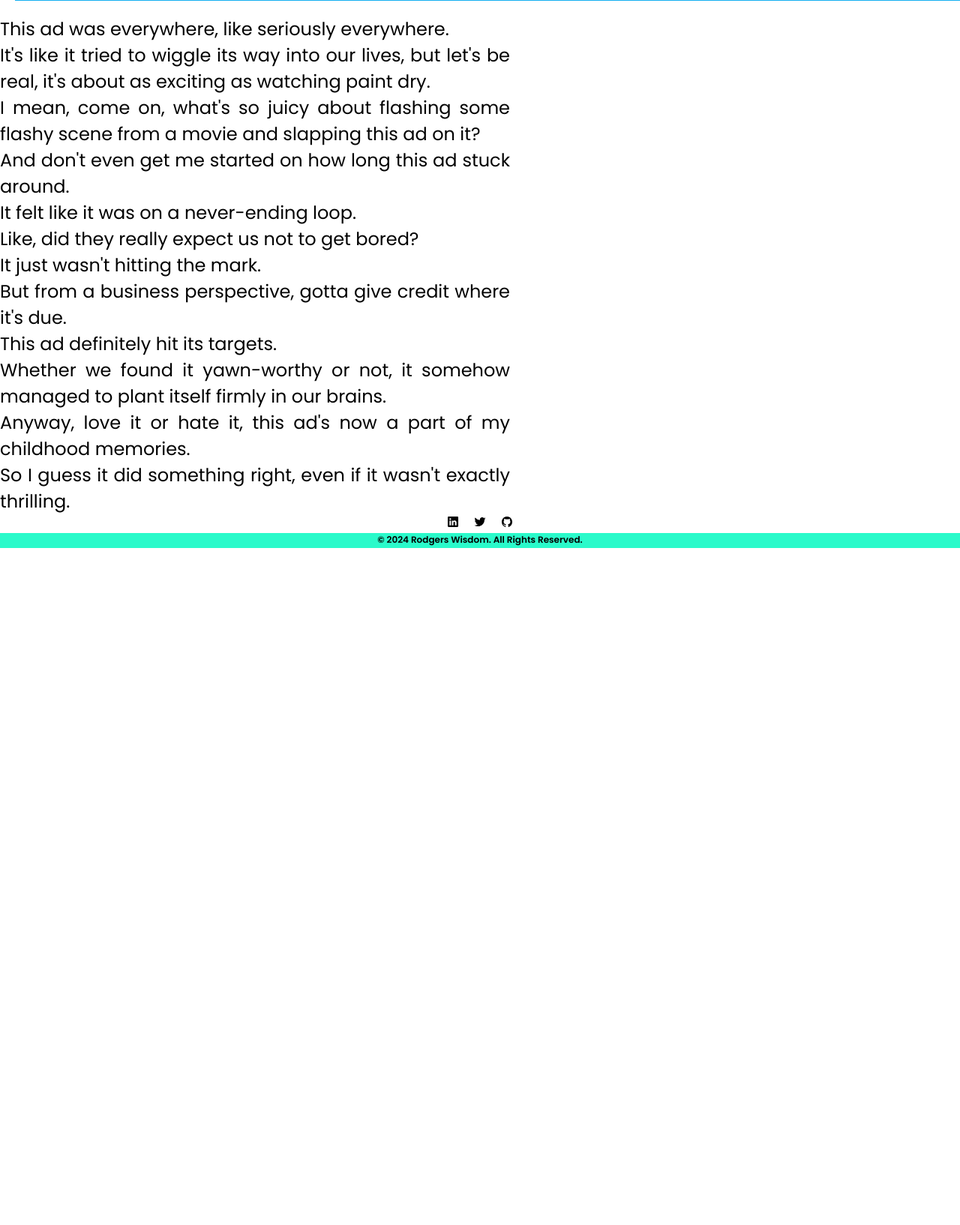
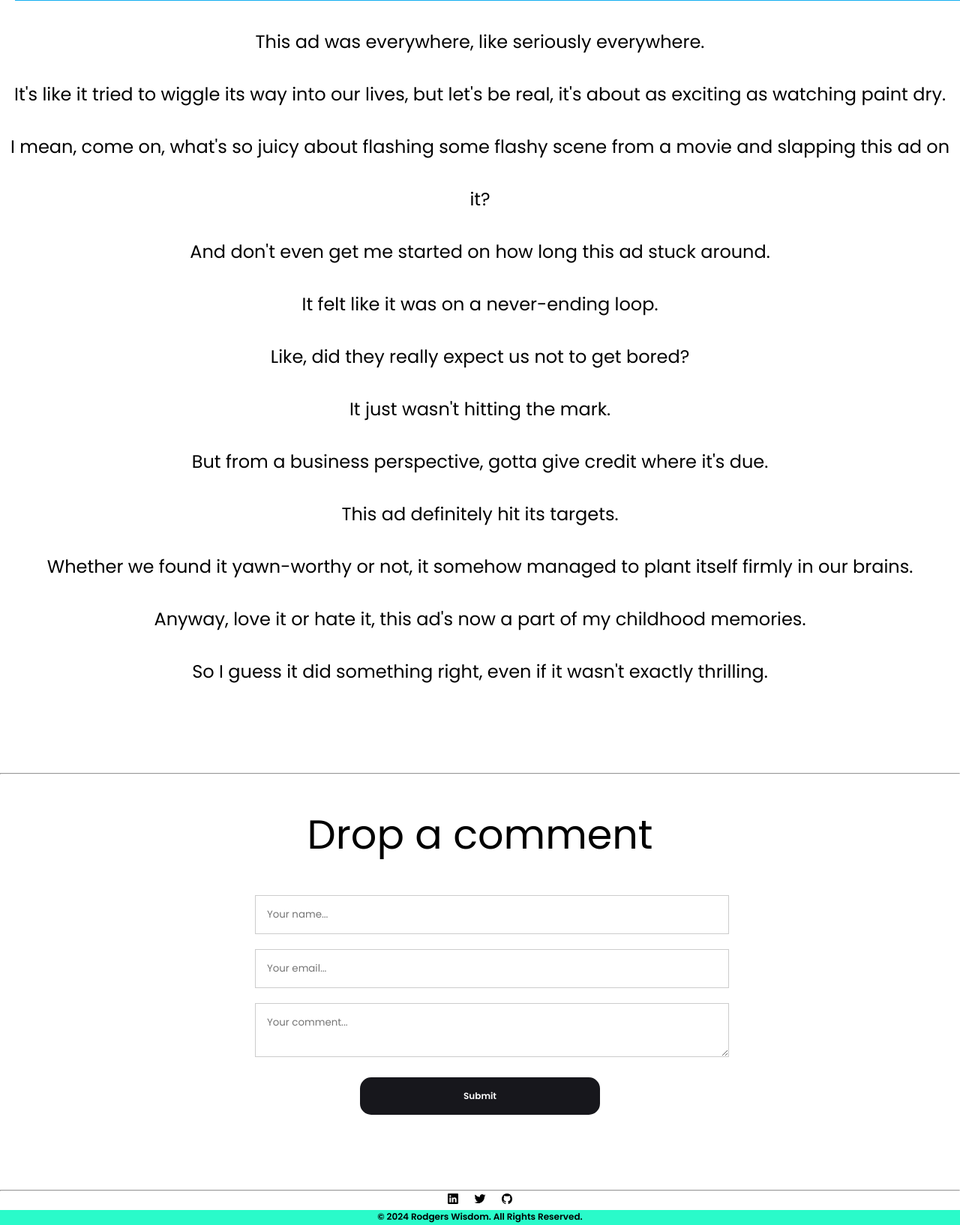
Before and after one commit to rodgerswisdom/Adons, a PHP site: page /pages/library.html in a window 1280 px wide; the page is wider, and only the part inside the window is pictured. Shown: the part 912-2546 px from the top of that part at 75% size. Before the commit the page ends 1643 px from the top of that part, so only its background shows below. Run offline with PHP 8.4, Linux system fonts and the light colour scheme.

Commit message:
library done

```diff
--- a/css/library.css
+++ b/css/library.css
@@ -25,8 +25,32 @@ video{
 }
 
 .vid-text{
-    width: 680px;
     height: auto;
-    text-align: justify;
+    line-height: 70px;
 
 }
+
+.comment-form {
+    width: 100%;
+    max-width: 600px;
+    margin: 0 auto;
+  }
+  .comment-form input, .comment-form textarea {
+    width: 100%;
+    padding: 15px;
+    margin-bottom: 20px;
+    border: 1px solid #ccc;
+  }
+  .comment-form button {
+    width: 320px;
+    height: 50px;
+    background-color: #17171c;
+    color: white;
+    border-width: 0;
+    font-weight: 600;
+    font-size: 12px;
+    border-radius: 15px;
+  }
+  .comment-form button:hover {
+    opacity: 0.8;
+  }
--- a/pages/library.html
+++ b/pages/library.html
@@ -62,10 +62,29 @@
                     <h1>Anyway, love it or hate it, this ad's now a part of my childhood memories.</h1>
                     <h1>So I guess it did something right, even if it wasn't exactly thrilling.</h1>
 
+
                 </div>
             </div>
         </section>
+        <div class="spacer2"></div>
+        <hr />
+        <section>
+            <div class="video-div-header">
+                <h1>Drop a comment</h1>
+            </div>
+            <div class="feedback">
+                <form class="comment-form">
+                    <input type="text" name="name" placeholder="Your name..." required>
+                    <input type="email" name="email" placeholder="Your email..." required>
+                    <textarea name="comment" placeholder="Your comment..." required></textarea>
+                    <button type="submit" id="CTA-btn">Submit</button>
+                </form>
+            </div>
+        </section>
     </main>
+    <div class="spacer2"></div>
+    <hr />
+
 
     <section>
         <footer>
```
